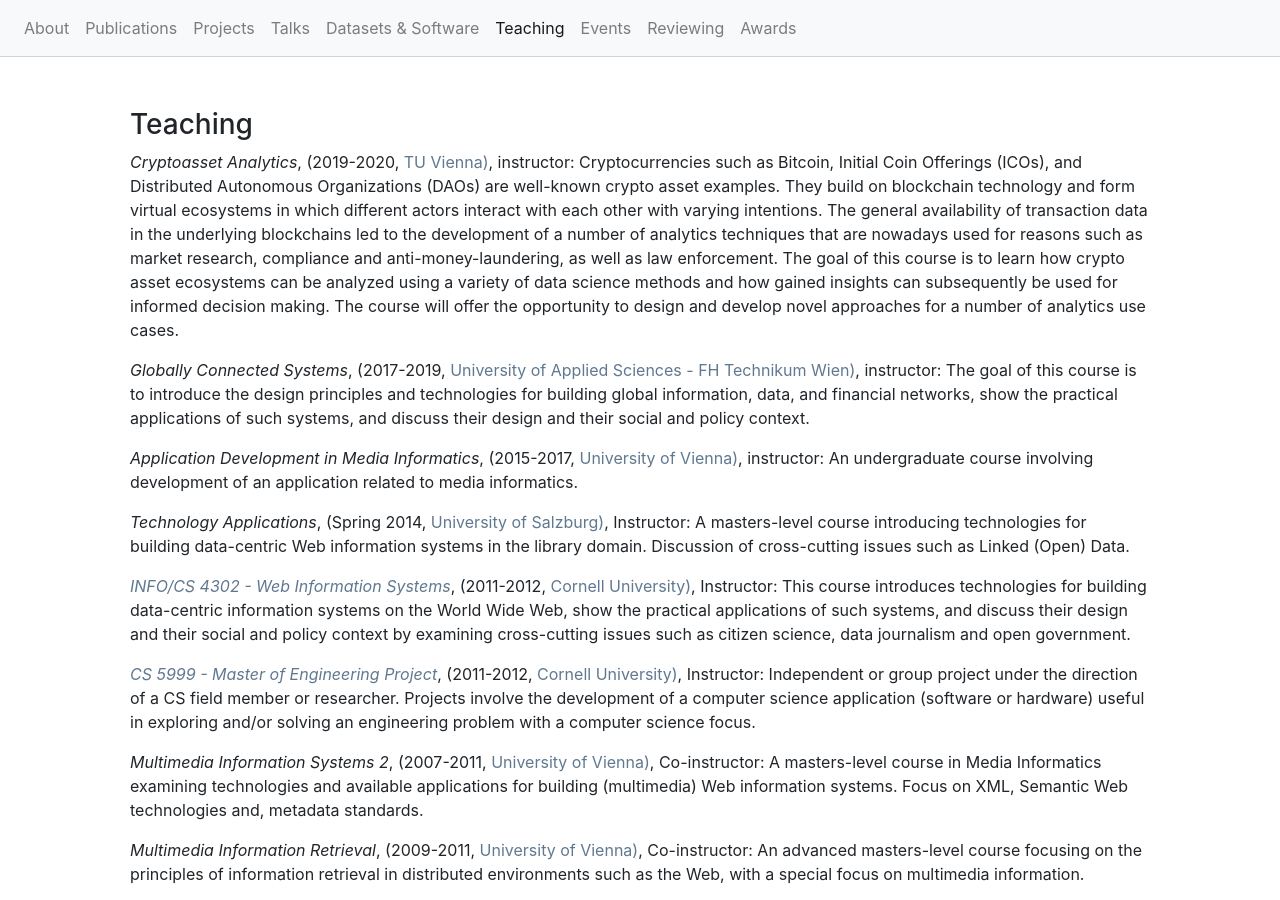
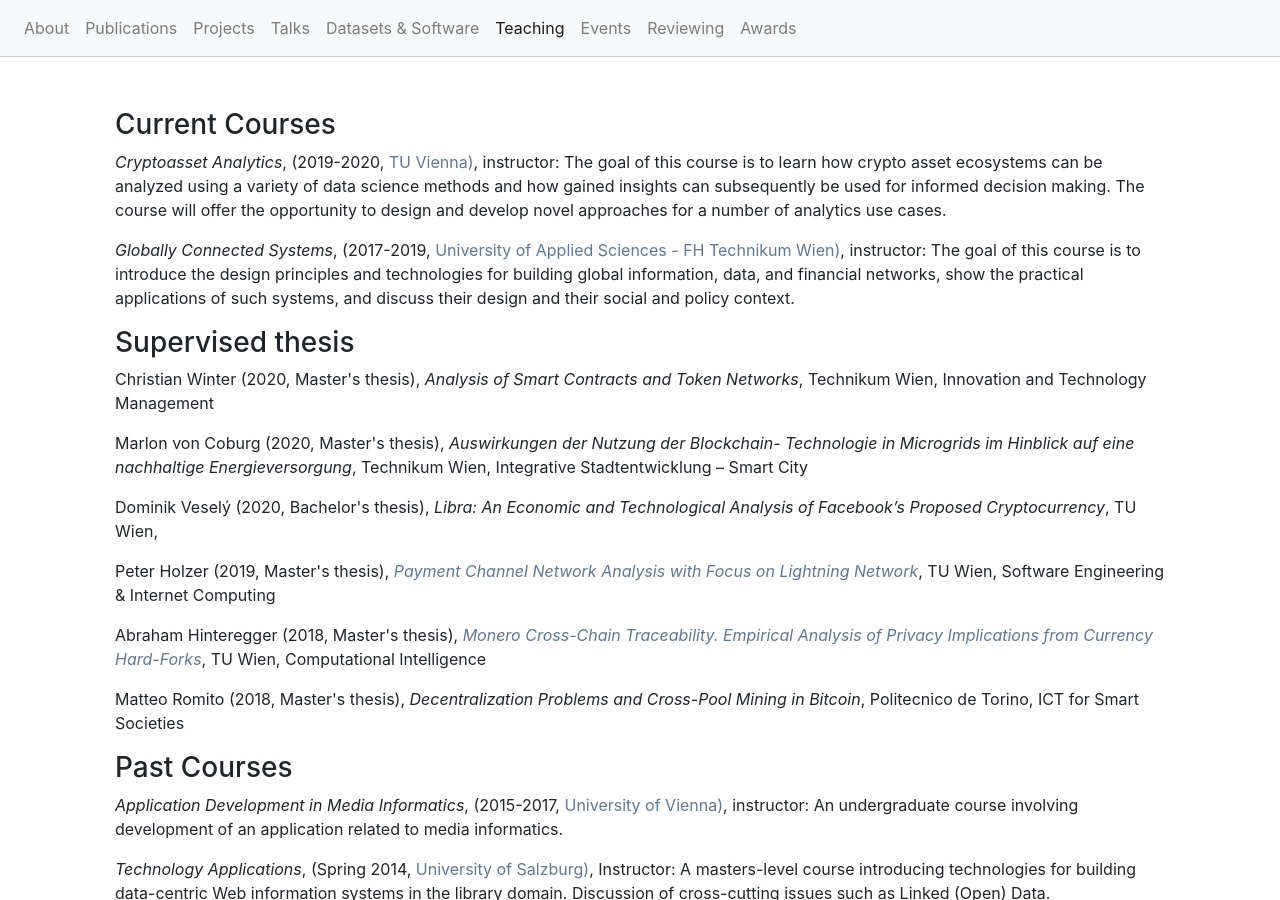
Before and after one commit to behas/behas.github.com, a Jekyll site: the page built from teaching.html, in a window 1280 px wide and 900 px high. Built offline with Jekyll 4.4.1, drawn with Linux system fonts in a browser that asks for light colours; a style sheet for code colours, icons or effects is not loaded.

Commit message:
updated pubs + teaching

```diff
--- a/_data/teaching.yml
+++ b/_data/courses.yml
@@ -3,14 +3,16 @@
   institution_uri: "https://www.tuwien.at/"
   period: "2019-2020"
   role: "instructor"
+  active: true
   description: |
-    Cryptocurrencies such as Bitcoin, Initial Coin Offerings (ICOs), and Distributed Autonomous Organizations (DAOs) are well-known crypto asset examples. They build on blockchain technology and form virtual ecosystems in which different actors interact with each other with varying intentions. The general availability of transaction data in the underlying blockchains led to the development of a number of analytics techniques that are nowadays used for reasons such as market research, compliance and anti-money-laundering, as well as law enforcement. The goal of this course is to learn how crypto asset ecosystems can be analyzed using a variety of data science methods and how gained insights can subsequently be used for informed decision making. The course will offer the opportunity to design and develop novel approaches for a number of analytics use cases.
+    The goal of this course is to learn how crypto asset ecosystems can be analyzed using a variety of data science methods and how gained insights can subsequently be used for informed decision making. The course will offer the opportunity to design and develop novel approaches for a number of analytics use cases.
 
 - title: "Globally Connected Systems"
   institution: "University of Applied Sciences - FH Technikum Wien"
   institution_uri: "https://www.technikum-wien.at/en/"
   period: "2017-2019"
   role: "instructor"
+  active: true
   description: |
     The goal of this course is to introduce the design principles and technologies for building global information, data, and financial networks, show the practical applications of such systems, and discuss their design and their social and policy context.
 
--- a/_data/projects.yml
+++ b/_data/projects.yml
@@ -1,12 +1,13 @@
 - acronym: "KRYPTOMONITOR"
+  uri: "https://kryptomonitor-project.info/"
   start_date: "2020-10-01"
   end_date: "2022-09-30"
   funding_source: "FFG KIRAS"
-  role: "Project Coordinator"
+  role: "Project Coordinator, Principal Investigator"
   description: "This project will develop generic cryptoasset analysis methods that support the analysis of smart contracts and off-chain transactions in addition to native cryptocurrency transactions"
 
 - acronym: "COGNITUS"
-  uri: "https://projekte.ffg.at/projekt/3323904"
+  uri: "https://cognitus-project.info/"
   start_date: "2019-10-01"
   end_date: "2021-09-30"
   funding_source: "FFG - ICT of the future"
--- /dev/null
+++ b/_data/theses.yml
@@ -0,0 +1,42 @@
+- author: "Christian Winter"
+  title: "Analysis of Smart Contracts and Token Networks"
+  institution: "Technikum Wien"
+  subject: "Innovation and Technology Management"
+  date: "2020-09-11"
+  type: "Master's thesis" # Bachelor's thesis
+
+- author: "Marlon von Coburg"
+  title: "Auswirkungen der Nutzung der Blockchain- Technologie in Microgrids im Hinblick auf eine nachhaltige Energieversorgung"
+  institution: "Technikum Wien"
+  subject: "Integrative Stadtentwicklung – Smart City"
+  date: "2020-09-15"
+  type: "Master's thesis" # Bachelor's thesis
+
+- author: "Dominik Veselý"
+  title: "Libra: An Economic and Technological Analysis of Facebook’s Proposed Cryptocurrency"
+  institution: "TU Wien"
+  date: "2020-03-04"
+  type: "Bachelor's thesis" # Bachelor's thesis
+
+- author: "Peter Holzer"
+  title: "Payment Channel Network Analysis with Focus on Lightning Network"
+  institution: "TU Wien"
+  subject: "Software Engineering & Internet Computing"
+  date: "2019-10-04"
+  type: "Master's thesis" # Bachelor's thesis
+  uri: https://repositum.tuwien.at/retrieve/2249
+
+- author: "Abraham Hinteregger"
+  title: "Monero Cross-Chain Traceability. Empirical Analysis of Privacy Implications from Currency Hard-Forks"
+  institution: "TU Wien"
+  subject: "Computational Intelligence"
+  type: "Master's thesis"
+  date: "2018-09-19"
+  uri: https://repositum.tuwien.at/handle/20.500.12708/7272
+
+- author: "Matteo Romito"
+  title: "Decentralization Problems and Cross-Pool Mining in Bitcoin"
+  institution: "Politecnico de Torino"
+  subject: "ICT for Smart Societies"
+  date: "2018-07-10"
+  type: "Master's thesis" # Bachelor's thesis
--- /dev/null
+++ b/_includes/course.html
@@ -0,0 +1,10 @@
+<p>
+  {% if course.website %}
+    <em><a href="{{course.website}}" target="_blank">{{course.title}}</a></em>,
+  {% else %}
+    <em class="title">{{course.title}}</em>,
+  {% endif %}
+  ({{course.period}},
+  <a href="{{course.institution_uri}}" target="_blank">{{course.institution}})</a>,
+  {{course.role}}: {{course.description}}
+</p>
--- /dev/null
+++ b/_includes/thesis.html
@@ -0,0 +1,13 @@
+<p>
+  {{ thesis.author}}
+  ({{ thesis.date | date: "%Y"}}, {{ thesis.type }}),
+  {% if thesis.uri %}
+    <em><a href="{{thesis.uri}}" target="_blank">{{thesis.title}}</a></em>,
+  {% else %}
+    <em class="title">{{thesis.title}}</em>,
+  {% endif %}
+  {{ thesis.institution}},
+  {% if thesis.subject %}
+    {{thesis.subject}}
+  {% endif %}
+</p>
--- a/index.html
+++ b/index.html
@@ -62,9 +62,9 @@ title: Research Profile
       <section>
         <h5>News</h5>
 
+        <p>We released v.0.4.5 of our <a href="https://graphsense.info/" target="_blank">GraphSense Cryptoasset Analytics platform</a>, which supports advanced analytics via an OpenAPI REST interface.</p>
+
         <p>Our working paper on <a href="https://arxiv.org/abs/2007.00764" target="_blank">Cross Layer Deanonymization Methods in the Lightning Protocol</a> is now online.</p>
-
-        <p>We released v.0.4.4 of our <a href="https://graphsense.info/" target="_blank">GraphSense Cryptocurrency Analytics platform</a>, supports tag coherence scores as an indicator for clustering quality.</p>
 
         <p>Our work on <a href="https://arxiv.org/abs/2001.01673" target="_blank"><em>Identifying Historical Travelogues in Large Text Corpora Using Machine Learning</em></a> received the Lee Dirks Award for Best Full Research Paper at the <a href="https://ischools.org/News/8860749" target="_blank">iConference 2020</a>.
 
--- a/teaching.html
+++ b/teaching.html
@@ -6,18 +6,32 @@ permalink: /teaching
 
 <div class="container mt-5">
 
-  <h3>Teaching</h3>
+  <div class="row">
+    <h3>Current Courses</h3>
 
-  {% for course in site.data.teaching %}
-    <p>
-      {% if course.website %}
-        <em><a href="{{course.website}}" target="_blank">{{course.title}}</a></em>,
-      {% else %}
-        <em class="title">{{course.title}}</em>,
+    {% for course in site.data.courses %}
+      {% if course.active %}
+        {% include course.html course=course %}
       {% endif %}
-      ({{course.period}},
-      <a href="{{course.institution_uri}}" target="_blank">{{course.institution}})</a>,
-      {{course.role}}: {{course.description}}
-  {% endfor %}
+    {% endfor %}
+  </div>
+
+  <div class="row">
+    <h3>Supervised thesis</h3>
+
+    {% for thesis in site.data.theses %}
+        {% include thesis.html thesis=thesis %}
+    {% endfor %}
+  </div>
+
+ <div class="row">
+    <h3>Past Courses</h3>
+
+    {% for course in site.data.courses %}
+      {% unless course.active %}
+        {% include course.html course=course %}
+      {% endunless %}
+    {% endfor %}
+  </div>
 
 </div>
```
Also changed, not shown: _data/publications.yml (+19 -3 lines), assets/bibliography.bib (+12 -3 lines).
